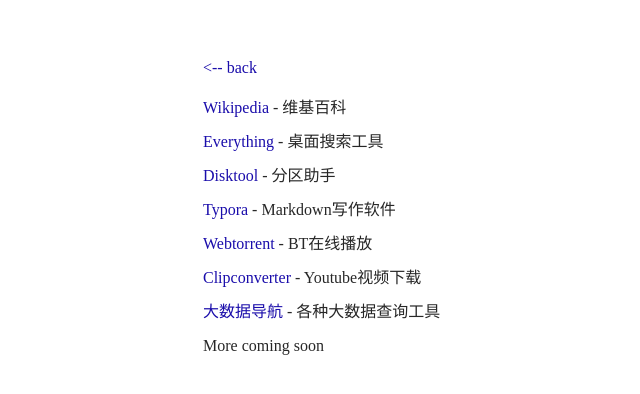
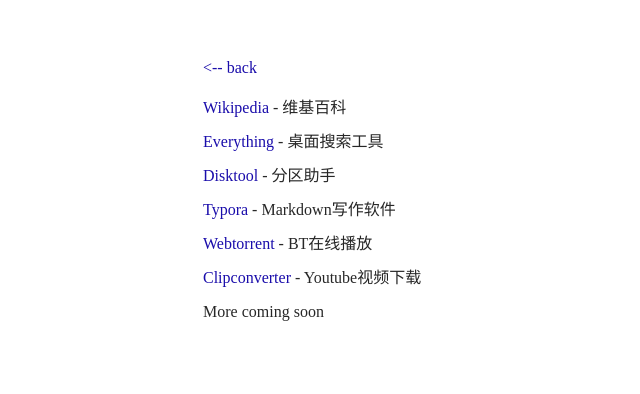
Before and after one commit to yrir/oldyuan.com, a Jekyll site: the page built from list/index.md, in a window 1280 px wide. Shown: the top 394 px of the page, without its empty margins (137-777 px from the left). Built offline with Jekyll 4.4.1, drawn with Linux system fonts in a browser that asks for light colours; some web fonts are replaced.

Commit message:
remove failed list

```diff
--- a/list/index.md
+++ b/list/index.md
@@ -14,6 +14,4 @@ layout: list
 
 [Clipconverter](https://www.clipconverter.cc/) - Youtube视频下载
 
-[大数据导航](https://hao.199it.com/) - 各种大数据查询工具
-
 More coming soon
```
